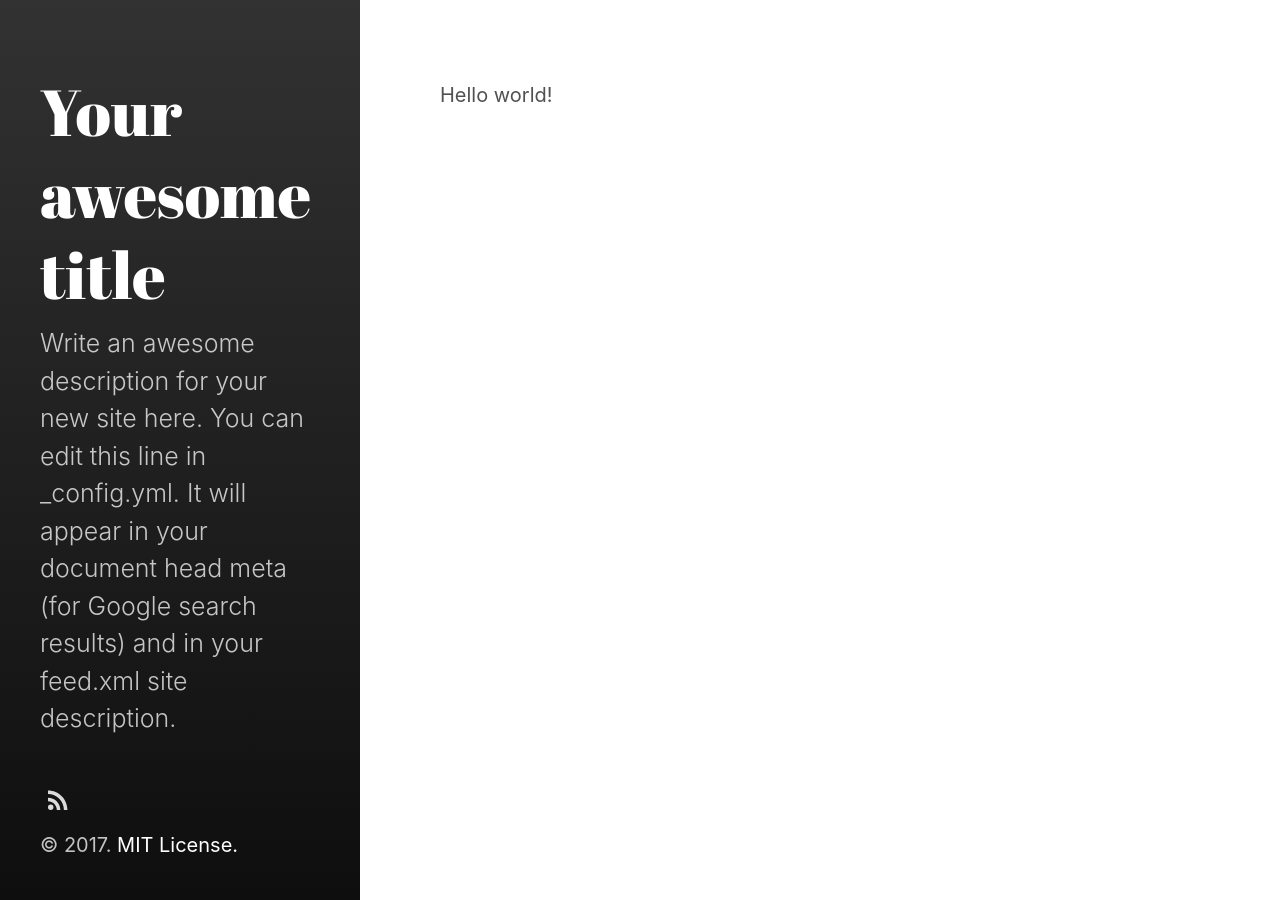
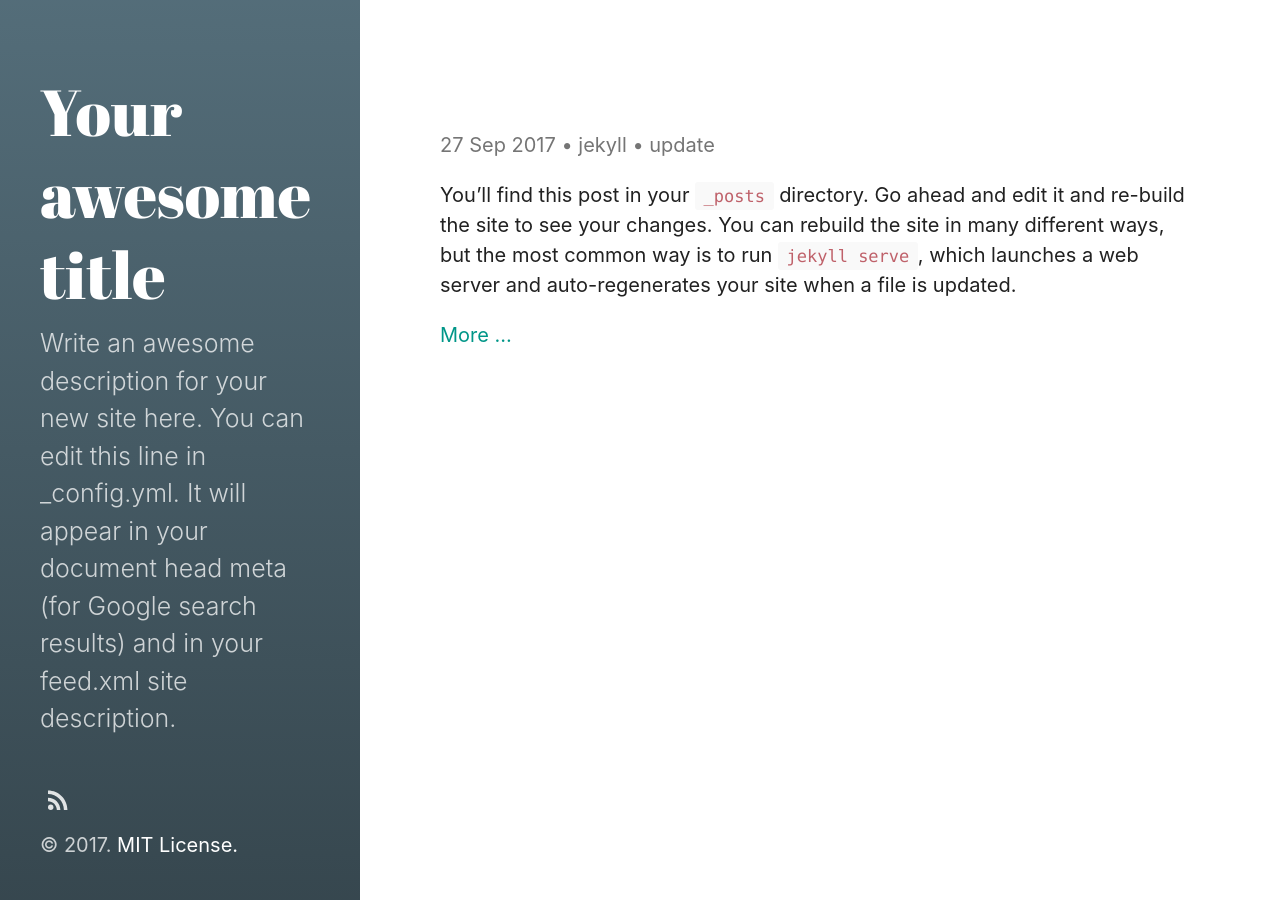
Before and after one commit to oxddr/oxddr.github.io, a Jekyll site: the page built from index.html, in a window 1280 px wide. Built offline with Jekyll 4.4.1, drawn with Linux system fonts in a browser that asks for light colours; the list of posts is cut into pages by our own code.

Commit message:
Towards material design, part #1

```diff
--- a/_config.yml
+++ b/_config.yml
@@ -31,6 +31,8 @@ plugins:
   - jekyll-gist
   - jekyll-paginate
 
+paginate: 5
+
 # Exclude from processing.
 # The following items will not be processed, by default. Create a custom list
 # to override the default setting.
--- a/_sass/hydeout/_base.scss
+++ b/_sass/hydeout/_base.scss
@@ -74,10 +74,11 @@ th {
   text-align: left;
 }
 
-tbody tr:nth-child(odd) td,
-tbody tr:nth-child(odd) th {
-  background-color: $gray-1;
-}
+// TODO: I don't think this is wanted in Material Design. Disabling for now.
+// tbody tr:nth-child(odd) td,
+// tbody tr:nth-child(odd) th {
+//   background-color: $gray-1;
+// }
 
 input[type="text"], input[type="search"], input[type="submit"], button {
   padding: $padding-v $padding-h;
--- a/_sass/hydeout/_masthead.scss
+++ b/_sass/hydeout/_masthead.scss
@@ -11,7 +11,7 @@
 .masthead-title {
   margin-top: 0;
   margin-bottom: 0;
-  color: $gray-5;
+  color: $primary-text-color;
 
   a {
     color: inherit;
--- a/_sass/hydeout/_pagination.scss
+++ b/_sass/hydeout/_pagination.scss
@@ -8,7 +8,7 @@
 
 .pagination {
   margin-bottom: $section-spacing;
-  color: $gray-3;
+  // color: $gray-3; TODO: figure out which color to use here
   text-align: center;
 
   > a {
--- a/_sass/hydeout/_variables.scss
+++ b/_sass/hydeout/_variables.scss
@@ -1,9 +1,12 @@
-$gray-1: #f9f9f9 !default;
-$gray-2: #e5e5e5 !default;
-$gray-3: #ccc !default;
-$gray-4: #767676 !default;
-$gray-5: #515151 !default;
-$gray-6: #313131 !default;
+/* Palette generated by Material Palette - materialpalette.com/blue-grey/deep-orange */
+$primary-color-dark:   #455A64;
+$primary-color:        #607D8B;
+$primary-color-light:  #CFD8DC;
+$primary-color-text:   #FFFFFF;
+$accent-color:         #009688;
+$primary-text-color:   #212121;
+$secondary-text-color: #757575;
+$divider-color:        #BDBDBD;
 
 $red: #ac4142 !default;
 $orange: #d28445 !default;
@@ -17,13 +20,20 @@ $root-font-family: -apple-system, BlinkMacSystemFont, "Segoe UI", "Roboto", "Oxy
 $root-font-size: 1rem !default;
 $root-line-height: 1.5 !default;
 
-$body-color: $gray-5 !default;
-$body-muted: $gray-4 !default;
-$body-bg: #fff !default;
-$link-color: $blue !default;
-$heading-color: $gray-6 !default;
+// $body-color: $gray-5 !default;
+$body-color: $primary-text-color;
+// $body-muted: $gray-4 !default;
+$body-muted: $secondary-text-color;
+// $body-bg: #fff !default;
+$body-bg: $primary-color-text;
+// $link-color: $blue !default;
+$link-color: $accent-color;
 
-$border-color: $gray-2 !default;
+// $heading-color: $gray-6 !default;
+$heading-color: $primary-color-text;
+
+// $border-color: $gray-2 !default;
+$border-color: $divider-color;
 $border-radius: 300px !default;
 $padding-v: 1em !default;
 $padding-h: 1.5em !default;
@@ -45,6 +55,7 @@ $code-font-family: Menlo, Monaco, "Courier New", monospace !default;
 $code-color: #bf616a !default;
 
 // Hyde theming
-$sidebar-bg-color: #202020 !default;
+// $sidebar-bg-color: #202020 !default;
+$sidebar-bg-color: $primary-color-dark;
 $sidebar-sticky: true !default;
 $layout-reverse: false !default;
--- a/index.md
+++ b/index.html
@@ -3,6 +3,5 @@
 # Edit theme's home layout instead if you wanna make some changes
 # See: https://jekyllrb.com/docs/themes/#overriding-theme-defaults
 layout: index
+title: Home
 ---
-
-Hello world!
```
